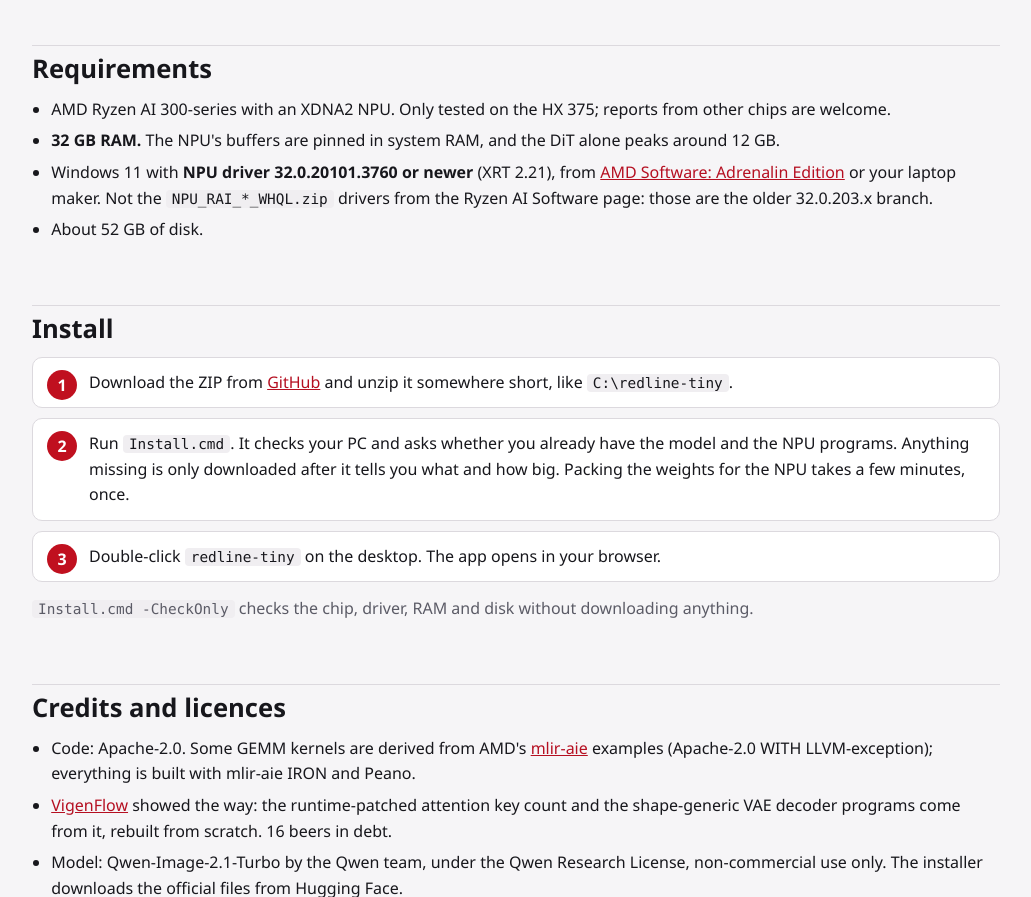
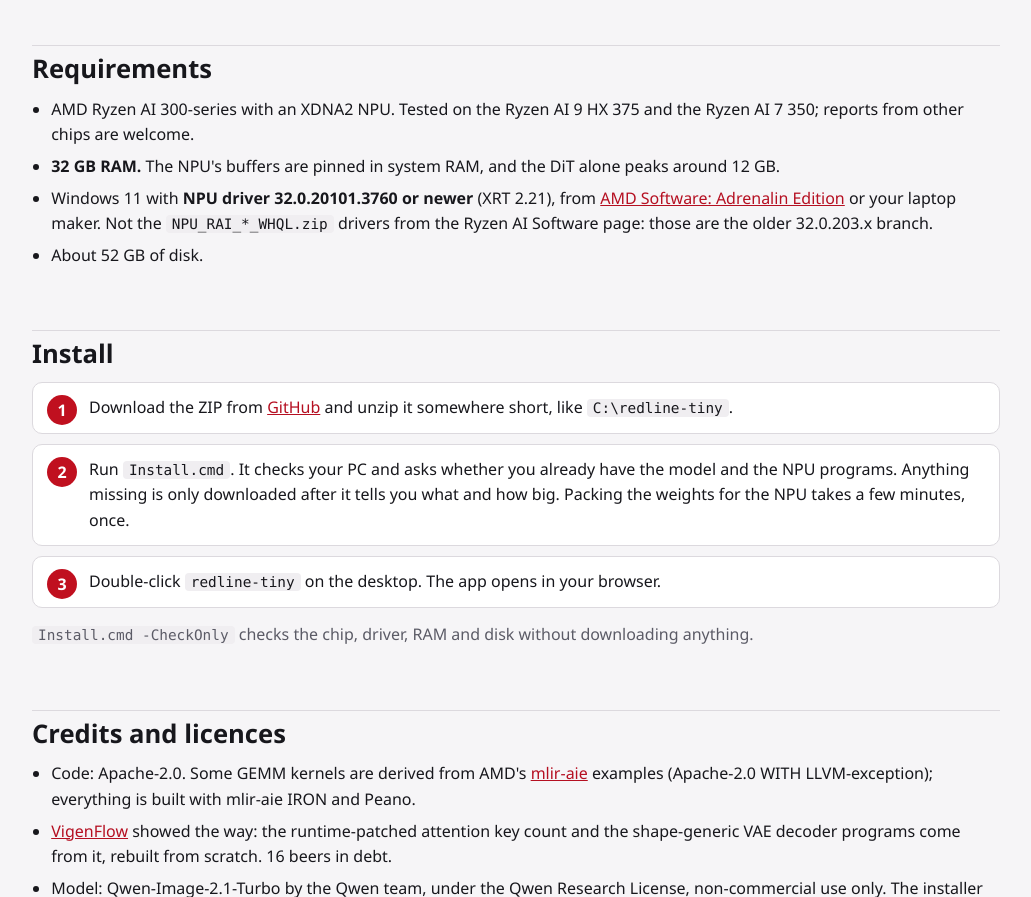
Before and after one commit to Cukrus-directive/redline-tiny, a plain HTML site: page space/index.html in a window 1280 px wide. Shown: the part 3123-4020 px from the top of the page, without its empty margins (124-1155 px from the left). Drawn offline with Linux system fonts and the light colour scheme.

Commit message:
update files based on ai 7 350 test

```diff
--- a/space/index.html
+++ b/space/index.html
@@ -127,7 +127,7 @@
 <section id="requirements">
   <h2>Requirements</h2>
   <ul>
-    <li>AMD Ryzen AI 300-series with an XDNA2 NPU. Only tested on the HX 375; reports from other chips are welcome.</li>
+    <li>AMD Ryzen AI 300-series with an XDNA2 NPU. Tested on the Ryzen AI 9 HX 375 and the Ryzen AI 7 350; reports from other chips are welcome.</li>
     <li><strong>32 GB RAM.</strong> The NPU's buffers are pinned in system RAM, and the DiT alone peaks around 12 GB.</li>
     <li>Windows 11 with <strong>NPU driver 32.0.20101.3760 or newer</strong> (XRT 2.21), from <a href="https://www.amd.com/en/support/download/drivers.html">AMD Software: Adrenalin Edition</a> or your laptop maker. Not the <code>NPU_RAI_*_WHQL.zip</code> drivers from the Ryzen AI Software page: those are the older 32.0.203.x branch.</li>
     <li>About 52 GB of disk.</li>
```
Also changed, not shown: 3 other files.
